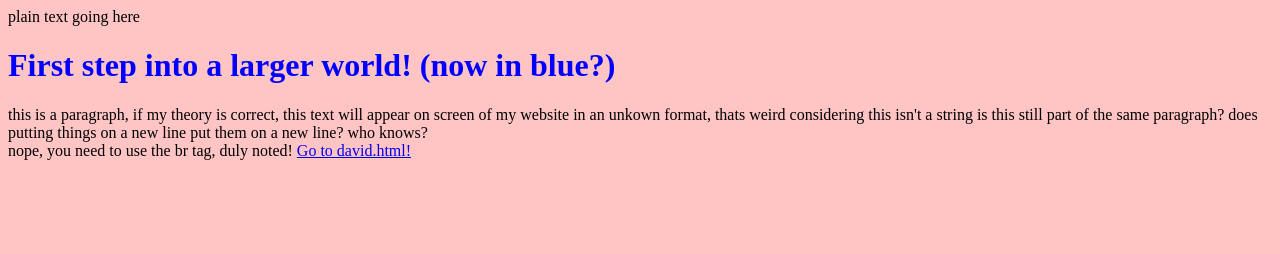
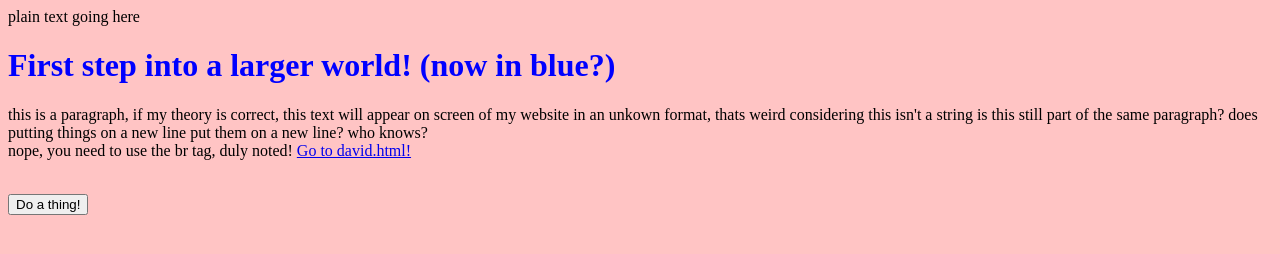
Before and after one commit to David-Diniz/Making-a-Website, a website: page Website/index.html in a window 1280 px wide. Drawn offline with Linux system fonts and the light colour scheme.

Commit message:
Made a button which when clicked sends an alert  using js

```diff
--- a/Website/index.html
+++ b/Website/index.html
@@ -27,5 +27,11 @@
         nope, you need to use the br tag, duly noted!
         <a href="/david.html">Go to david.html!</a>
     </p>
+    <br>
+    <!-- <button type = "button">I Can Be Clicked</button> -->
+    <input type = "button" onclick="doSomething()" value="Do a thing!"
+    <div id = "thing">
+
+    </div>
 </body>
 </html>
--- a/Website/main.js
+++ b/Website/main.js
@@ -1 +1,6 @@
 console.log("Hello World!")
+
+
+function doSomething() {
+    alert('did a thing!')
+}
```
